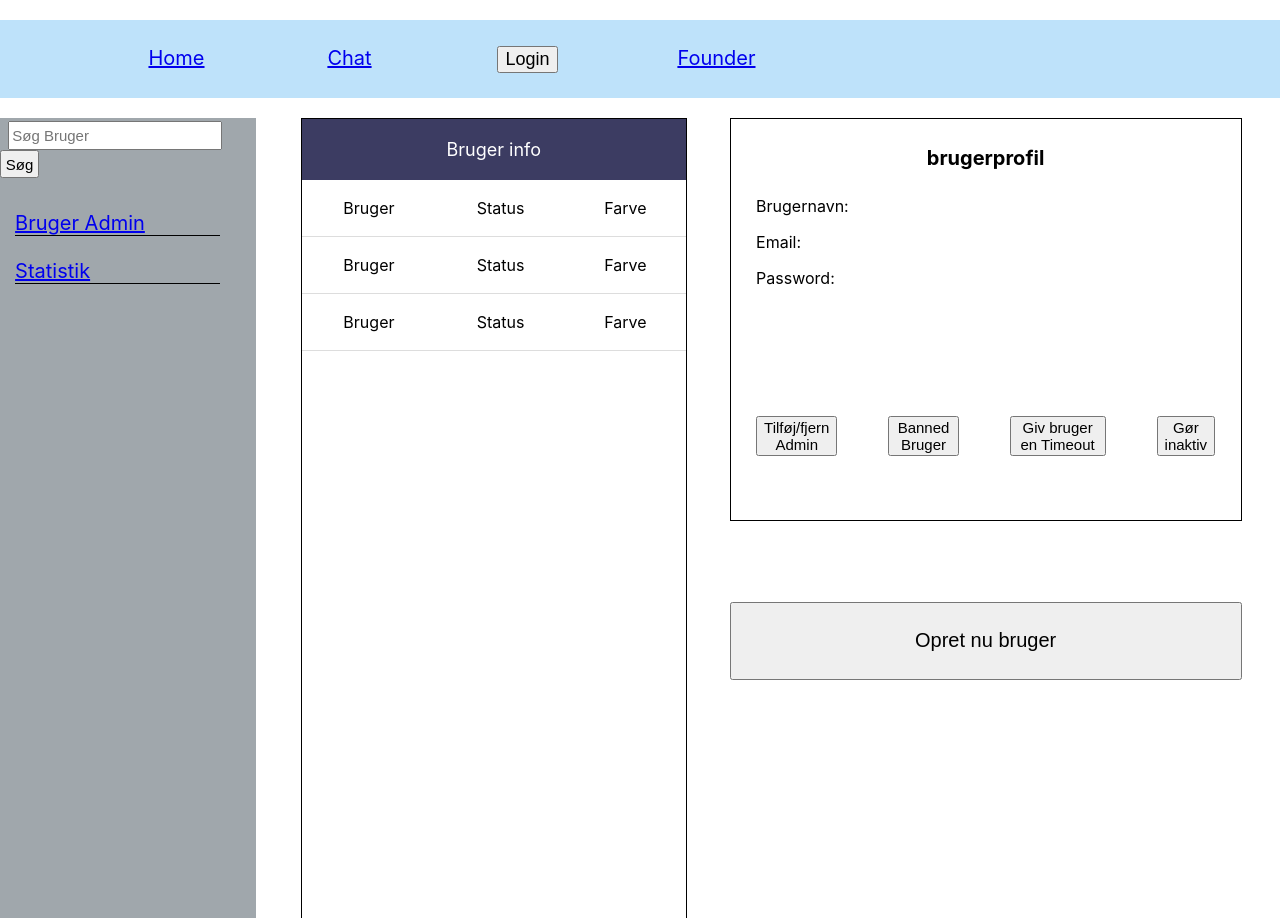
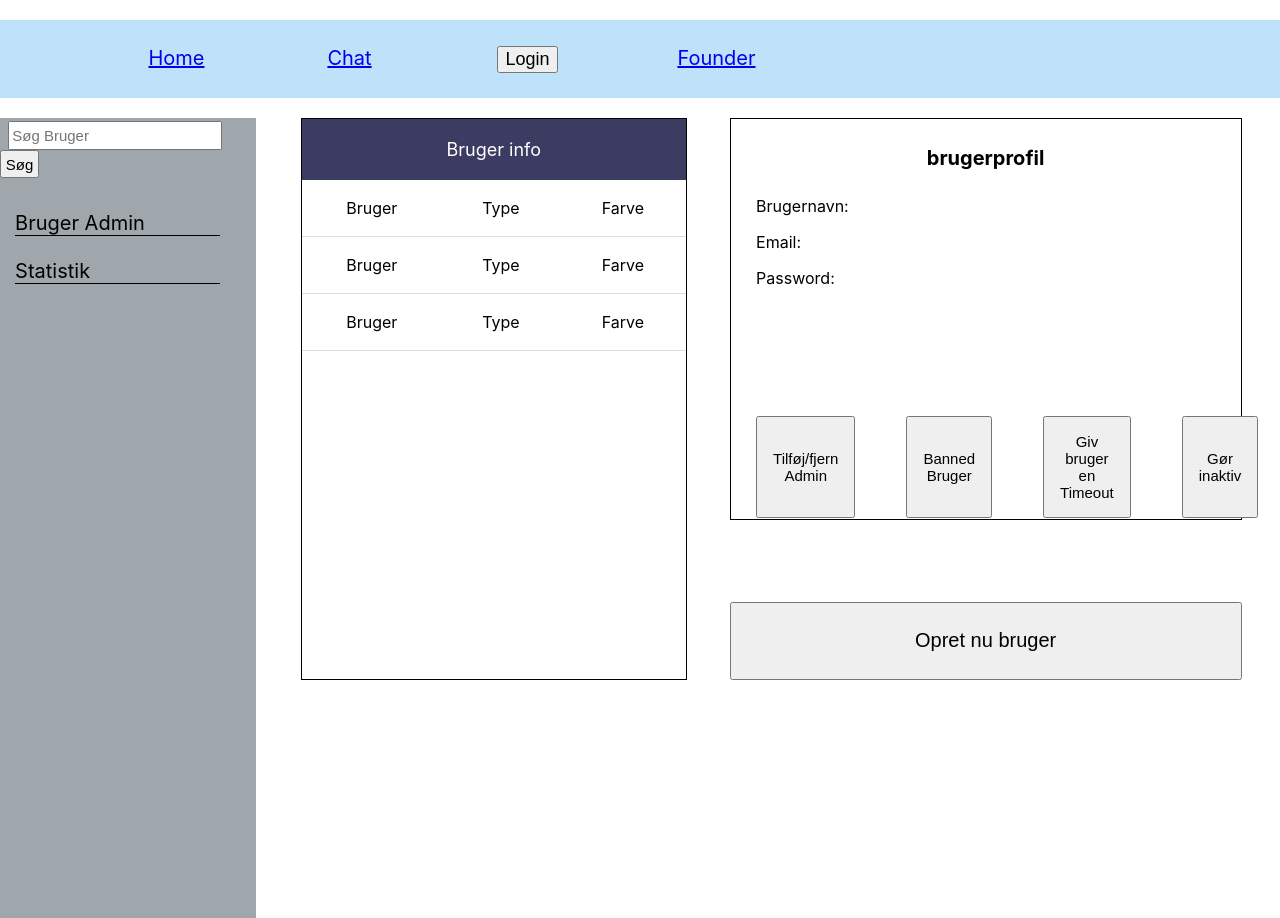
Before and after one commit to sumikuart/praktiskwebChatsideFrontend, a React (Create React App) app: page /founder/statistik in a window 1280 px wide. Both pictures are taken after a click on the item "Bruger Admin". Built offline with nearby package versions, Linux system fonts and the light colour scheme.

Commit message:
10-06-2019 1st commit

```diff
--- a/src/App.css
+++ b/src/App.css
@@ -137,6 +137,17 @@ nav button {
 
 }
 
+#snav a{
+  text-decoration: none;
+  color: black;
+  font-style: none;
+  display:block;
+}
+
+#snav a:hover{
+  background-color: rgba(0, 0, 0, 0.171)
+}
+
 #sul {
   font-size: 20px;
   padding: 5% 5% 5% 5%;
@@ -171,7 +182,7 @@ nav button {
 .brugerlister {
   width: 100%;
   border: solid 1px;
-  height: 800px;
+max-height:70%;
 }
 
 .dropbtn {
@@ -241,6 +252,8 @@ td {
 }
 
 
+
+
 /* Brugerprofil på Founder */
 h4 {
   text-align: center;
@@ -267,6 +280,7 @@ h4 {
   margin: 5%;
   font-size: 15px;
   cursor: pointer;
+  padding:15px;
 }
 
 .profilknap:hover {
--- a/src/components/brugerLister.js
+++ b/src/components/brugerLister.js
@@ -15,23 +15,26 @@ return (
                 <Link to="/onlineBrugere">Online brugere</Link>
                 <Link to="/adminBrugere">Admin brugere</Link>
                 <Link to="/timeoutBrugere">Timeout brugere</Link>
+                <Link to="/bannedBrugere">Banned brugere</Link>
             </div>
         </div>
         <table>
+
             <tr className="tr">
                 <td className="td">Bruger</td>
-                <td className="td">Status</td>
-                <td className="td">Farve</td>
-            </tr>
-            <tr className="tr">
-                <td className="td">Bruger</td>
-                <td className="td">Status</td>
+                <td className="td">Type</td>
                 <td className="td">Farve</td>
             </tr>
 
             <tr className="tr">
                 <td className="td">Bruger</td>
-                <td className="td">Status</td>
+                <td className="td">Type</td>
+                <td className="td">Farve</td>
+            </tr>
+
+            <tr className="tr">
+                <td className="td">Bruger</td>
+                <td className="td">Type</td>
                 <td className="td">Farve</td>
             </tr>
 
--- a/src/components/navbar.js
+++ b/src/components/navbar.js
@@ -21,7 +21,7 @@ return (
             <li className="li"> <Link to="/">Home</Link></li>
             <li className="li"> <Link to="/chat">Chat</Link></li>
             <li className="li"> <LoginOpret/> </li>
-            <li className="li"> <Link to="/founder">Founder</Link></li>
+            <li className="li"> <Link to="/founder/useradmin">Founder</Link></li>
         </ul>
     </nav>
 
--- a/src/components/statistik.js
+++ b/src/components/statistik.js
@@ -9,6 +9,7 @@ export default class Statistik extends Component {
 
              <Sitebar/>
 
+            <h2>statistik</h2>
             </div>
         )
     }
--- a/src/components/userAdmin.js
+++ b/src/components/userAdmin.js
@@ -9,7 +9,9 @@ export default class UserAdmin extends Component {
     render() {
         return (
             <div className="founder">
+
             <Sitebar/>
+
             <BrugerLister/>
             <Profil/>
             <OpretNyBruger/>
```
